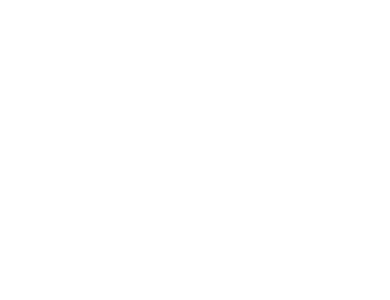
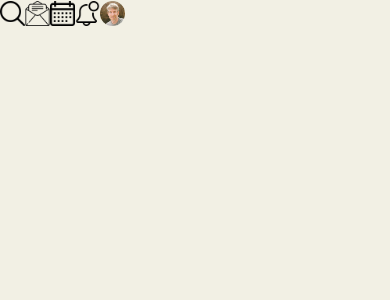
Before and after one commit to darshan-ail/clubhouse-clone, a React (Create React App) app: page /home in a window 390 px wide. Before the commit this address had no page. Shown: the top 300 px of the page. Built offline with nearby package versions, Linux system fonts and the light colour scheme.

Commit message:
added phone confirmation page and started with header component

```diff
--- a/src/App.css
+++ b/src/App.css
@@ -36,3 +36,12 @@ a {
 a:hover {
     text-decoration: none !important;
 }
+
+.appLayout {
+    background-color: #f2f0e4;
+    height: 100vh;
+    position: relative;
+    width: 100%;
+    max-width: 500px;
+    margin: auto;
+}
--- a/src/App.js
+++ b/src/App.js
@@ -4,6 +4,9 @@ import Welcome from './pages/Welcome';
 import { Route, Routes } from "react-router-dom";
 import PhoneConfirmation from './pages/PhoneConfirmation';
 import CodeConfirm from './pages/CodeConfirm';
+import AllowNotification from './pages/AllowNotification';
+import AppLayout from './pages/Layouts/AppLayout';
+import Home from './pages/Home';
 
 function App() {
   return (
@@ -12,7 +15,13 @@ function App() {
         <Route exact path='/' element={<Welcome />} />
         <Route exact path='/invite' element={<PhoneConfirmation />} />
         <Route exact path='/code_confirm' element={<CodeConfirm />} />
+        <Route exact path='/allow_notification' element={<AllowNotification />} />
+        <Route path='/home' element={<Home />} />
       </Routes>
+      {/* <Routes path='/' element={<AppLayout />} >
+        <Route path='/home' element={<Home />} />
+      </Routes> */}
+
     </PlanLayout>
   );
 }
--- /dev/null
+++ b/src/component/Header.js
@@ -0,0 +1,29 @@
+import React from "react";
+import { Link } from "react-router-dom";
+import style from '../style/header.module.css';
+
+const Header = props => {
+    return (
+        <div className={style.header}>
+            <Link exact to="/expore">
+                <img src="/images/search.png" alt="" />
+            </Link>
+            <div className={style.navItems}>
+                <Link exact to="/friends_invite">
+                    <img src="/images/invite.png" alt="" />
+                </Link>
+                <Link exact to="/upcoming">
+                    <img src="/images/calendar.png" alt="" />
+                </Link>
+                <Link exact to="/activity">
+                    <img src="/images/noti.png" alt="" />
+                </Link>
+                <Link exact to="/profile">
+                    <img src="/images/b1.png" alt="" />
+                </Link>
+            </div>
+        </div>
+    )
+}
+
+export default Header;
--- /dev/null
+++ b/src/pages/AllowNotification.js
@@ -0,0 +1,31 @@
+import React from "react";
+import style from '../style/phoneConfirmation.module.css';
+import { Link } from "react-router-dom";
+
+const AllowNotification = (props) => {
+    return (
+        <div className={style.phoneConfirmation}>
+            <div className="text-center">
+                <h1 className="mb-4">Last, important step!</h1>
+                <h1 className="mb-3">Enable notifications to know when people are speaking.</h1>
+                <div className={style.notificationContainer}>
+                    <div className="p3">
+                        <h3>"Clubhouse" Would Like To Send You Notifications</h3>
+                        <p>Notifications may include alerts, sounds and icon badges</p>
+                    </div>
+                    <div className={style.actionBtn}>
+                        <Link exact to="/home">
+                            Dont't Allow
+                        </Link>
+                        <Link exact to="/home">
+                            Allow
+                        </Link>
+                        <img className={style.handIcon} src="/images/handIcon.svg" alt="" />
+                    </div>
+                </div>
+            </div>
+        </div>
+    )
+}
+
+export default AllowNotification;
--- /dev/null
+++ b/src/pages/Home.js
@@ -0,0 +1,13 @@
+import React from "react";
+import Header from "../component/Header";
+import AppLayout from "./Layouts/AppLayout";
+
+const Home = props => {
+    return (
+        <AppLayout>
+            <Header />
+        </AppLayout>
+    )
+}
+
+export default Home;
--- /dev/null
+++ b/src/pages/Layouts/AppLayout.js
@@ -0,0 +1,11 @@
+import React from "react";
+
+const AppLayout = ({ children }) => {
+    return (
+        <div className="appLayout">
+            {children}
+        </div>
+    )
+}
+
+export default AppLayout;
--- /dev/null
+++ b/src/style/header.module.css
@@ -0,0 +1,8 @@
+.header {
+    display: flex;
+    align-items: center;
+}
+
+.header img {
+    width: 25px;
+}
--- a/src/style/phoneConfirmation.module.css
+++ b/src/style/phoneConfirmation.module.css
@@ -1,5 +1,5 @@
 .phoneConfirmation {
-    padding: 3em 1.7em;
+    padding: 3em 2.7em;
     display: flex;
     flex-direction: column;
     align-items: center;
@@ -40,3 +40,51 @@
 .backBtn img {
     width: 20px;
 }
+
+.notificationContainer {
+    border-radius: 1em;
+    background-color: white;
+    box-shadow: 0px 0px 5px #cccccc;
+    margin: 0.5em;
+}
+
+.notificationContainer h3 {
+    font-size: 1em;
+    font-weight: 500;
+    color: black;
+    width: 100%;
+    margin: auto;
+    margin-bottom: 0.3em;
+    padding-top: 0.5em;
+}
+
+.notificationContainer p {
+    font-size: 0.825em;
+    font-weight: 500;
+    line-height: 1.3;
+    margin: auto;
+    padding: 0.7em;
+}
+
+.notificationContainer .actionBtn {
+    position: relative;
+}
+
+.notificationContainer .actionBtn a {
+    display: inline-block;
+    width: 50%;
+    padding: 0.5em;
+    border-top: 1px solid #cccccc;
+    color: var(--btnBgColor);
+}
+
+.notificationContainer .actionBtn>a:first-child {
+    border-right: 1px solid #cccccc;
+}
+
+.notificationContainer .handIcon {
+    position: absolute;
+    bottom: -90px;
+    right: 20px;
+    width: 80px;
+}
```
